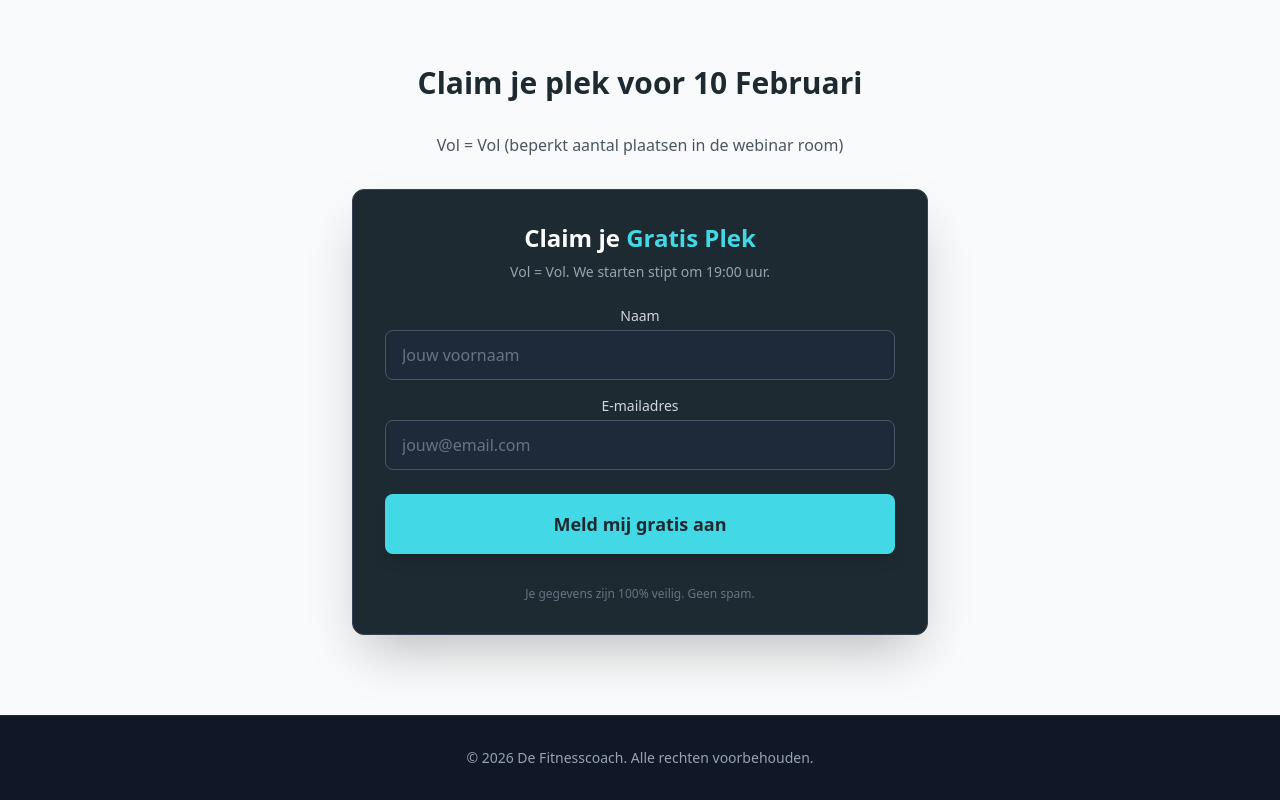
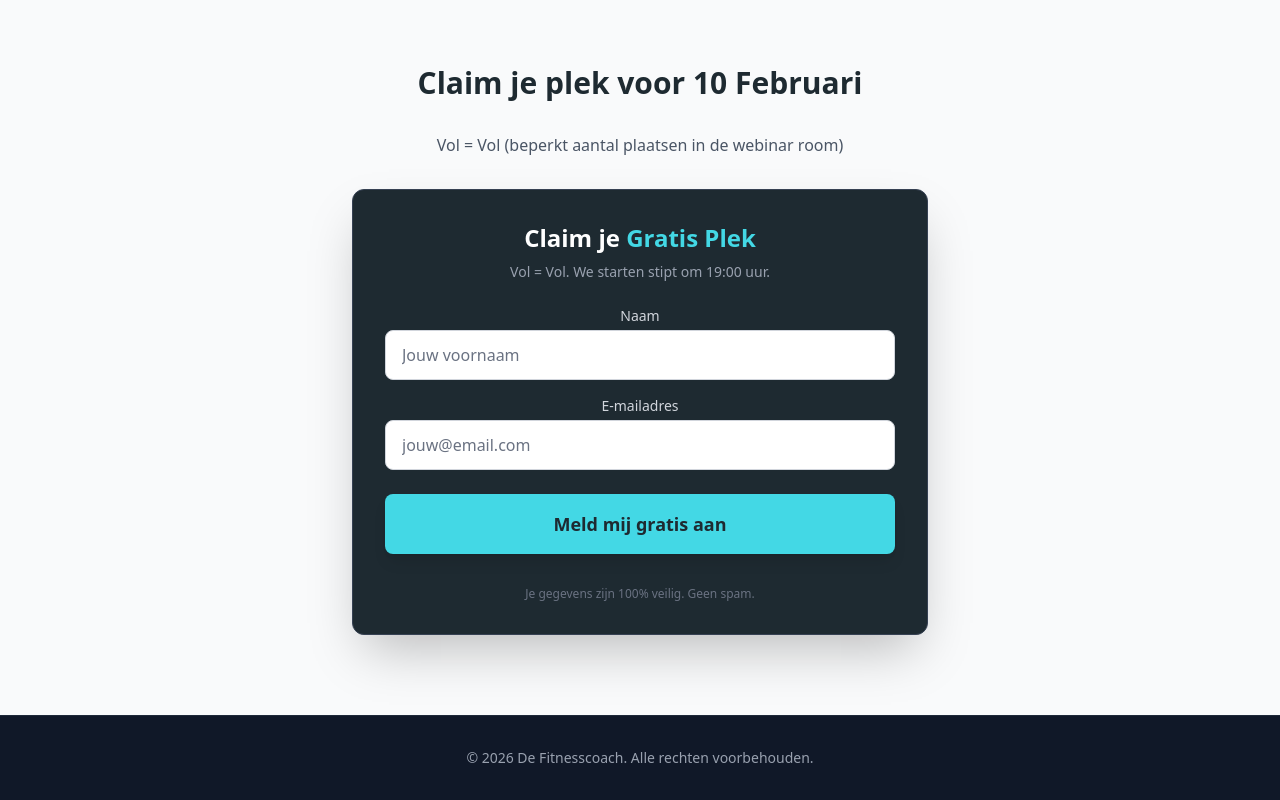
Before and after one commit to Bobantersyn/ramadan-webinar-2026, a Next.js app: page / in a window 1280 px wide. Shown: the part 2091-2891 px from the top of the page. Built offline with nearby package versions, Linux system fonts and the light colour scheme.

Commit message:
style: change input fields to white background

```diff
--- a/src/components/SubscribeForm.tsx
+++ b/src/components/SubscribeForm.tsx
@@ -71,7 +71,7 @@ export default function SubscribeForm() {
                     value={name}
                     onChange={(e) => setName(e.target.value)}
                     placeholder="Jouw voornaam"
-                    className="w-full px-4 py-3 rounded-lg bg-gray-800 border border-gray-600 text-white placeholder-gray-500 focus:outline-none focus:border-brand-cyan focus:ring-1 focus:ring-brand-cyan transition-all"
+                    className="w-full px-4 py-3 rounded-lg bg-white border border-gray-300 text-gray-900 placeholder-gray-500 focus:outline-none focus:border-brand-cyan focus:ring-1 focus:ring-brand-cyan transition-all"
                 />
             </div>
 
@@ -84,7 +84,7 @@ export default function SubscribeForm() {
                     value={email}
                     onChange={(e) => setEmail(e.target.value)}
                     placeholder="jouw@email.com"
-                    className="w-full px-4 py-3 rounded-lg bg-gray-800 border border-gray-600 text-white placeholder-gray-500 focus:outline-none focus:border-brand-cyan focus:ring-1 focus:ring-brand-cyan transition-all"
+                    className="w-full px-4 py-3 rounded-lg bg-white border border-gray-300 text-gray-900 placeholder-gray-500 focus:outline-none focus:border-brand-cyan focus:ring-1 focus:ring-brand-cyan transition-all"
                 />
             </div>
 
```
